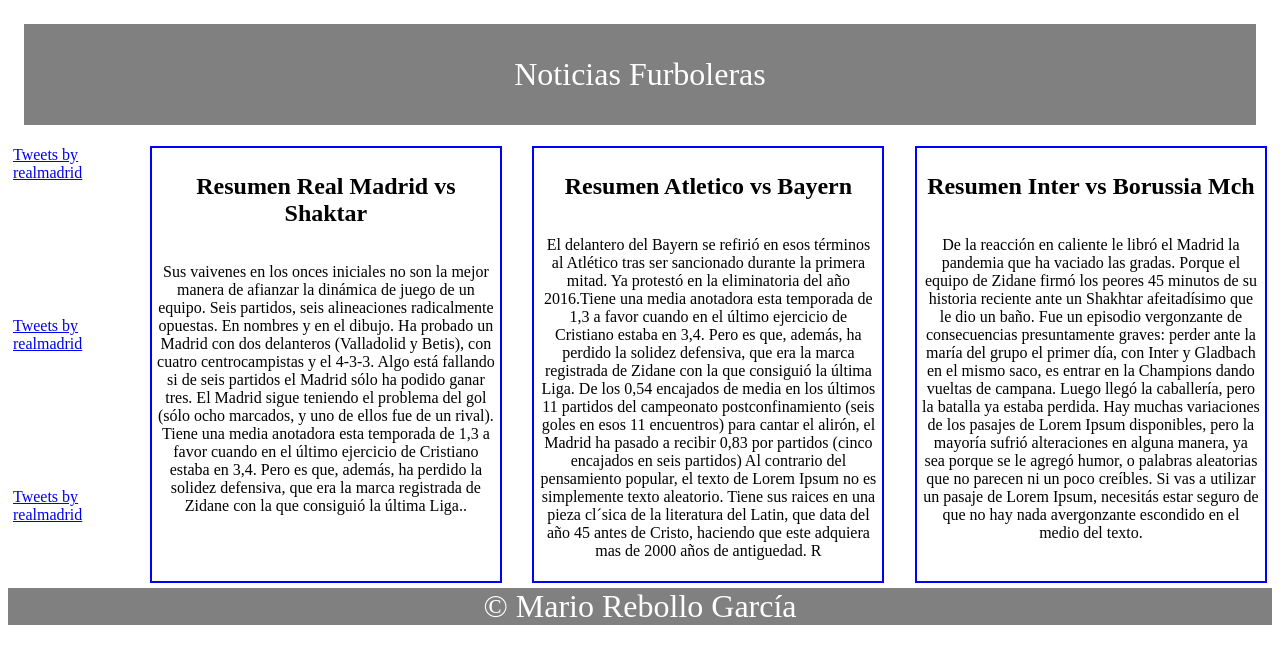
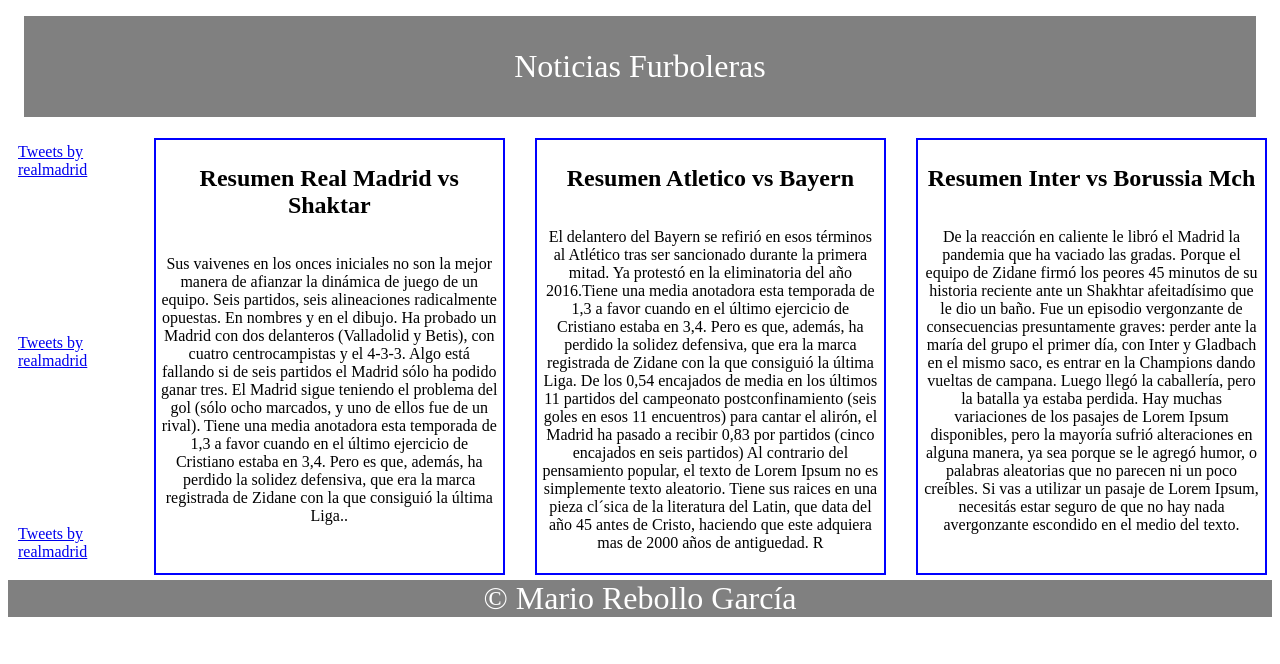
Before and after one commit to MarioRG89/EjercicioFLEXBOX, a plain HTML site: page index.html in a window 1280 px wide. Drawn offline with Linux system fonts and the light colour scheme.

Commit message:
[MOD] perqueñas modificacione

```diff
--- a/index.html
+++ b/index.html
@@ -27,6 +27,7 @@
                     esta temporada de 1,3 a favor cuando en el último ejercicio de Cristiano estaba en 3,4. Pero es que,
                     además, ha perdido la solidez defensiva, que era la marca registrada de Zidane con la que consiguió
                     la última Liga..</p>
+
             </section>
             <section id="seccion2">
                 <h1>Resumen Atletico vs Bayern</h1>
@@ -55,19 +56,19 @@
                     que no hay nada avergonzante escondido en el medio del texto. </p>
             </section>
         </main>
-        <div id="divAside">
+        <div id="divAsiders">
             <aside>
-                <a class="twitter-timeline" data-width="500" data-height="500" data-theme="dark"
+                <a class="twitter-timeline" data-width="300" data-height="500" data-theme="dark"
                     href="https://twitter.com/realmadrid?ref_src=twsrc%5Etfw">Tweets by realmadrid</a>
                 <script async src="https://platform.twitter.com/widgets.js" charset="utf-8"></script>
             </aside>
             <aside>
-                <a class="twitter-timeline" data-width="500" data-height="500" data-theme="dark"
+                <a class="twitter-timeline" data-width="300" data-height="500" data-theme="dark"
                     href="https://twitter.com/realmadrid?ref_src=twsrc%5Etfw">Tweets by realmadrid</a>
                 <script async src="https://platform.twitter.com/widgets.js" charset="utf-8"></script>
             </aside>
             <aside>
-                <a class="twitter-timeline" data-width="500" data-height="500" data-theme="dark"
+                <a class="twitter-timeline" data-width="300" data-height="500" data-theme="dark"
                     href="https://twitter.com/realmadrid?ref_src=twsrc%5Etfw">Tweets by realmadrid</a>
                 <script async src="https://platform.twitter.com/widgets.js" charset="utf-8"></script>
             </aside>
--- a/styles.css
+++ b/styles.css
@@ -1,10 +1,8 @@
-
 
 #container {
     max-width: 80%;
     min-width: 50%;
     margin: auto;
-    overflow: hidden;
 }
 
 header {
@@ -19,9 +17,8 @@
 
 aside {
     display: flex;
-    flex-basis: 20%;
-    margin-right: 5px;
-    margin-bottom: 5px;
+    flex-basis: 10%;
+    margin:5px;
     padding: 5px;
 }
 
@@ -29,7 +26,7 @@
     display: flex;
     width: 100%;
     text-align: center;
-
+    justify-content: space-around;
 }
 
 footer {
@@ -56,11 +53,10 @@
     justify-content: space-between;
 }
 
-#divAside{
+#divAsiders{
     display: flex;
     flex-direction: row;
     justify-content: space-between;
-    overflow: hidden;
 }
 
 /*Pantalla grande*/
@@ -70,14 +66,12 @@
         flex-direction: row;
         justify-content: space-between;
     }
-
-    #divAside {
+    #divAsiders {
         display: flex;
         overflow: hidden;
         flex-direction: column;
         order: -1;
     }
-
     main {
         display: flex;
         flex-direction: row;
```
